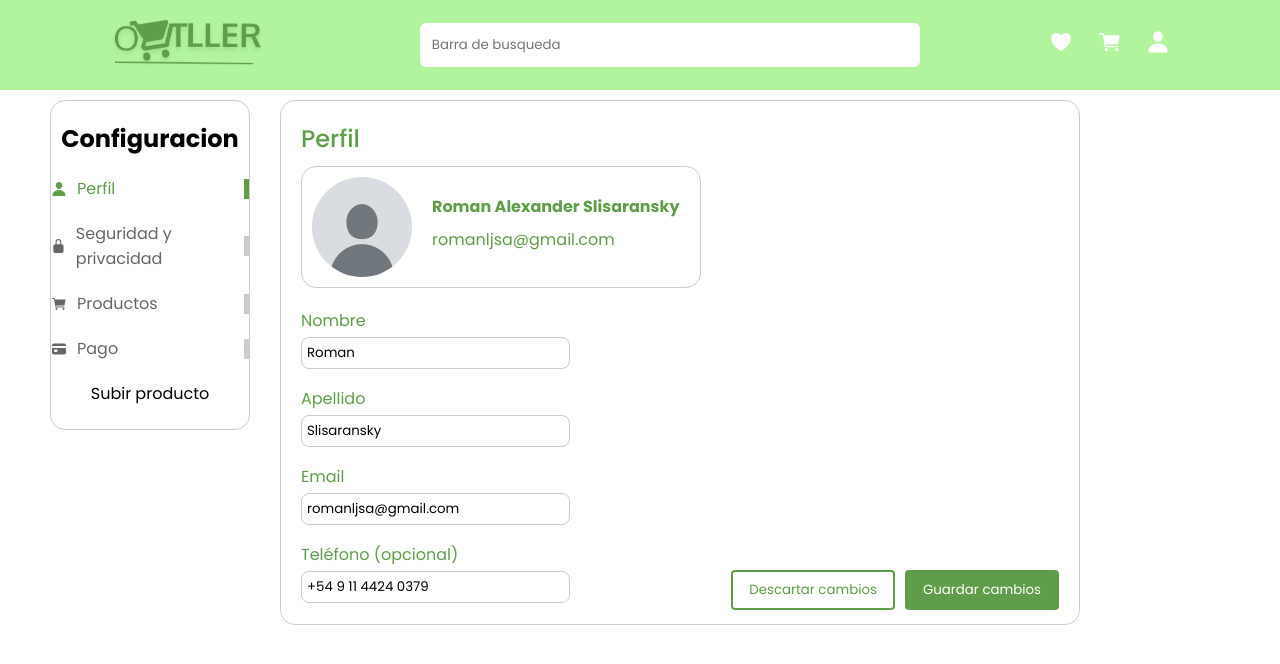
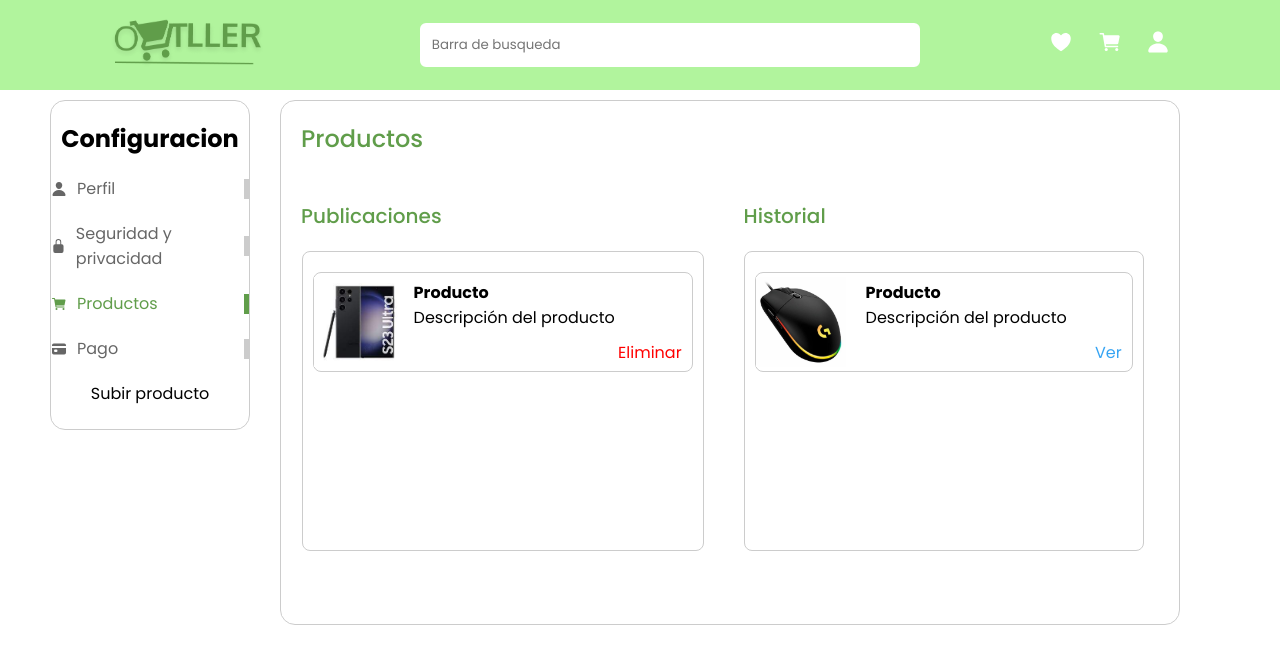
Before and after one commit to ATREUSR/Proyecto-2023, a PHP site: page /Perfil.html in a window 1280 px wide. Shown: the top 664 px of the page. Run offline with PHP 8.4, Linux system fonts and the light colour scheme.

Commit message:
feat: continue prodcut settings

```diff
--- a/Frontend/Perfil/Perfil.css
+++ b/Frontend/Perfil/Perfil.css
@@ -470,13 +470,13 @@ input[type="file"]::file-selector-button:hover {
 #products-content.active {
     position: fixed;
     top: 0;
-    right: 200px;
+    right: 100px;
     margin-top: 100px;
     background-color: #fff;
     border: 1px solid #ccc;
     padding: 20px;
     border-radius: 15px;
-    width: 800px;
+    width: 900px;
     height: 525px;
     display: flex;
     flex-direction: column;
@@ -500,13 +500,6 @@ input[type="file"]::file-selector-button:hover {
     color: #609D4A;
     font-size: 24px;
     font-weight: 500;
-    margin-right: 20px;
-}
-
-.products-header h3 {
-    color: #609D4A;
-    font-size: 20px;
-    font-weight: 500;
 }
 
 .content-wrapper {
@@ -515,30 +508,136 @@ input[type="file"]::file-selector-button:hover {
     width: 100%;
 }
 
+.content-wrapper h3 {
+    position: relative;
+    top: 25px;
+    color: #609D4A;
+    font-size: 20px;
+    font-weight: 500;
+}
+
+.history-text{
+    right: 100px;
+}
+
 .my-posts-box,
 .history-box {
+    margin-top: 75px;
+    display: flex;
+    flex-direction: column;
+    align-items: center;
     border: 1px solid #ccc;
     border-radius: 8px;
     padding: 10px;
     box-sizing: border-box;
-    width: 48%; /* Ajusta según sea necesario */
+    width: 500px;
+    height: 300px;
+}
+
+.my-posts-box{
+    position: relative;
+    right: 140px;
 }
 
 .my-post,
 .history-item {
     border: 1px solid #ccc;
     border-radius: 8px;
-    margin: 10px;
+    margin: 10px 0;
     padding: 10px;
     box-sizing: border-box;
     width: 100%;
+    display: flex;
+    align-items: center;
+    height: 100px;
+    width: 380px;
 }
 
-.my-post-buttons {
-    margin-top: 10px;
+.my-post-img {
+    position: relative;
+    right: 10px;
+    top: 3px;
 }
 
-.confirmation-box {
-    margin-top: 20px;
-    /* Agrega estilos según sea necesario */
+.my-post-img img{
+    width: 90px;
+    height: 90px;
 }
+
+.my-post-info {
+    flex: 1;
+}
+
+.delete-button {
+    margin-top: 10px;
+    display: flex;
+    justify-content: end;
+    color: red;
+}
+
+.delete-button:hover {
+    cursor: pointer;
+    text-decoration: underline #B42525;
+}
+
+.history-box {
+    margin-top: 75px;
+    display: flex;
+    position: relative;
+    right: 100px;
+    bottom: 30px;
+    flex-direction: column;
+    align-items: center;
+    align-self: flex-end;
+    border: 1px solid #ccc;
+    border-radius: 8px;
+    padding: 10px;
+    box-sizing: border-box;
+    width: 400px;
+    height: 300px;
+}
+
+.history-box h3 {
+    color: #609D4A;
+    font-size: 20px;
+    font-weight: 500;
+    margin-bottom: 10px;
+}
+
+.history-item {
+    border: 1px solid #ccc;
+    border-radius: 8px;
+    margin: 10px 0;
+    padding: 10px;
+    box-sizing: border-box;
+    width: 100%;
+    display: flex;
+    align-items: center;
+    height: 100px;
+}
+
+.history-item img {
+    width: 90px;
+    height: 90px;
+    margin-right: 10px;
+}
+
+.history-item-info {
+    flex: 1;
+}
+
+.history-item-buttons {
+    margin-top: 10px;
+    display: flex;
+    justify-content: end;
+    color: #36A4F3;
+}
+
+.history-item-buttons:hover {
+    cursor: pointer;
+    text-decoration: underline #36A4F3;
+}
+
+.confirmation-box{
+    display: none;
+}
--- a/Frontend/Perfil/Perfil.html
+++ b/Frontend/Perfil/Perfil.html
@@ -130,37 +130,42 @@
 
     <products class="setting-content" id="products-content">
         <div class="products">
+            <div class="products-header">
                 <h2>Productos</h2>
+            </div>
 
-            <div class="my-posts">
-                <h3>mis publicaciones</h3>
+            <div class="content-wrapper">
+                <h3>Publicaciones</h3>
                 <div class="my-posts-box">
                     <div class="my-post">
                         <div class="my-post-img">
-                            <img src="imagenes-perfil/default-user-pfp.jpg" alt="">
+                            <img src="imagenes-perfil/samsung.jpg" alt="">
                         </div>
                         <div class="my-post-info">
                             <h4>Producto</h4>
-                            <p>Descripcion</p>
-                            <div class="my-post-buttons">
-                                <button>Editar</button>
-                                <button>Eliminar</button>
+                            <p>Descripción del producto</p>
+                            <div class="delete-button">
+                                <a>Eliminar</a>
                             </div>
                         </div>
                     </div>
-                </div>
+                    <!-- Agrega más publicaciones aquí si es necesario -->
                 </div>
 
                 <div class="browsing-history">
-                <h3>Historial</h3>
+                    <h3 class="history-text">Historial</h3>
                     <div class="history-box">
                         <div class="history-item">
-                        <div class="history-item-img">
-                            <img src="imagenes-perfil/default-user-pfp.jpg" alt="">
+                            <div class="my-post-img">
+                                <img src="imagenes-perfil/g203.jpg" alt="">
                             </div>
                             <div class="history-item-info">
                                 <h4>Producto</h4>
-                            <p>Descripcion</p>
+                                <p>Descripción del producto</p>
+                                <div class="history-item-buttons">
+                                    <a>Ver</a>
+                                </div>
+                            </div>
                         </div>
                     </div>
                 </div>
@@ -168,7 +173,7 @@
         </div>
 
         <div class="confirmation-box">
-            <p>¿estas seguro que quieres eliminar este producto?</p>
+            <p>¿Estás seguro de que quieres eliminar este producto?</p>
             <button>Cancelar</button>
             <button>Eliminar</button>
         </div>
--- a/Frontend/Perfil/Perfil.js
+++ b/Frontend/Perfil/Perfil.js
@@ -2,9 +2,9 @@ document.addEventListener("DOMContentLoaded", function () {
     const settingOptions = document.querySelectorAll(".setting-option");
     const settingContents = document.querySelectorAll(".setting-content");
 
-    settingOptions[0].classList.add("active");
+    settingOptions[2].classList.add("active");
 
-    settingContents[0].classList.add("active");
+    settingContents[2].classList.add("active");
 
     settingOptions.forEach((option, index) => {
         option.addEventListener("click", () => {
```
Lines whose indentation alone changed are shown as unchanged.
